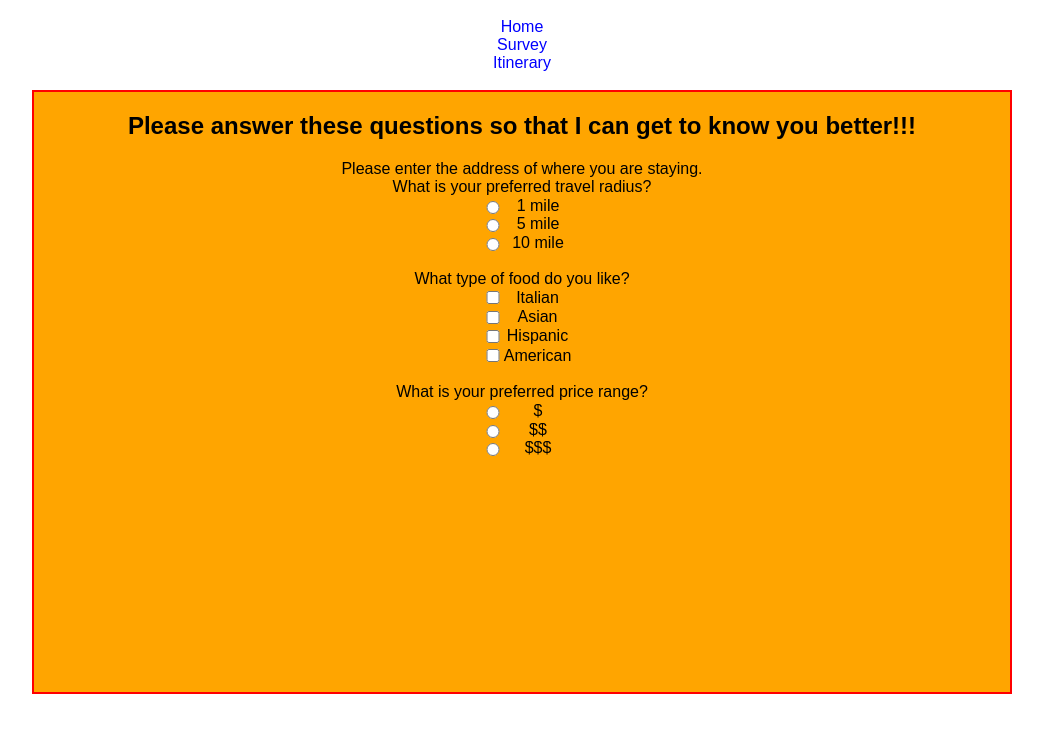
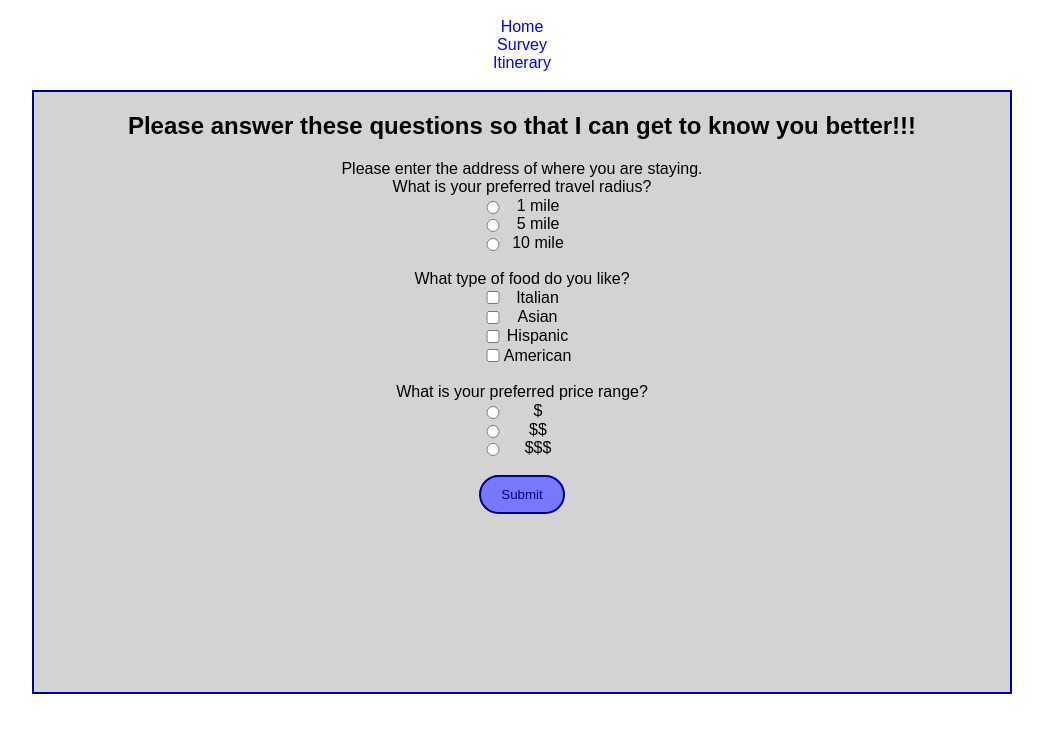
Before and after one commit to kohlkn/Hackathon2023, a React (Create React App) app: page /Survey in a window 1280 px wide. Shown: the top 732 px of the page, without its empty margins (118-1161 px from the left). Built offline with nearby package versions, Linux system fonts and the light colour scheme.

Commit message:
survey updates

```diff
--- a/src/Pages/Components/Button.css
+++ b/src/Pages/Components/Button.css
@@ -1,6 +1,6 @@
 .button {
     background-color: rgb(119, 119, 255);
-    padding: 20px;
+    padding: 10px 20px;
     border-radius: 20px;
     border: 2px solid darkblue;
     color: darkblue;
--- a/src/Pages/Styles/Survey.css
+++ b/src/Pages/Styles/Survey.css
@@ -1,9 +1,9 @@
 .the {
 
     height: 600px;
-    background-color: orange;
+    background-color: lightgray;
     text-align: center;
-    border:2px solid red;
+    border:2px solid darkblue;
     margin-left: 150px;
     margin-right: 150px;
 
--- a/src/Pages/Survey.js
+++ b/src/Pages/Survey.js
@@ -1,5 +1,7 @@
 //import react from 'react'
 import './Styles/Survey.css'
+import './Components/Button.css'
+
 export default function Survey() {
 
     return (
@@ -53,11 +55,11 @@ export default function Survey() {
             <input type="radio" id="$$$" name="fav_language" value="$$$"/>
             <label for="$$$">$$$</label><br></br>
             </form>
-            </div>
         </div>
-
-
-            </div>
+        </div>
+            <br></br>
+            <button class='button'>Submit</button>
+        </div>
 
     )
 }
```
